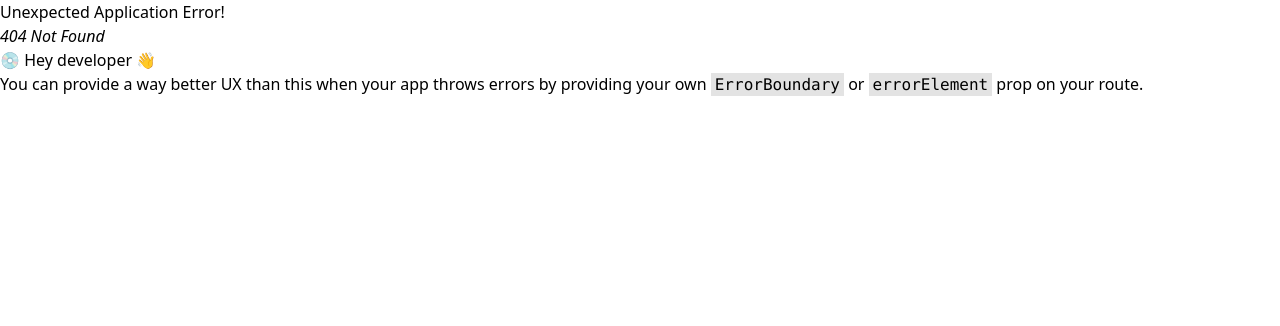
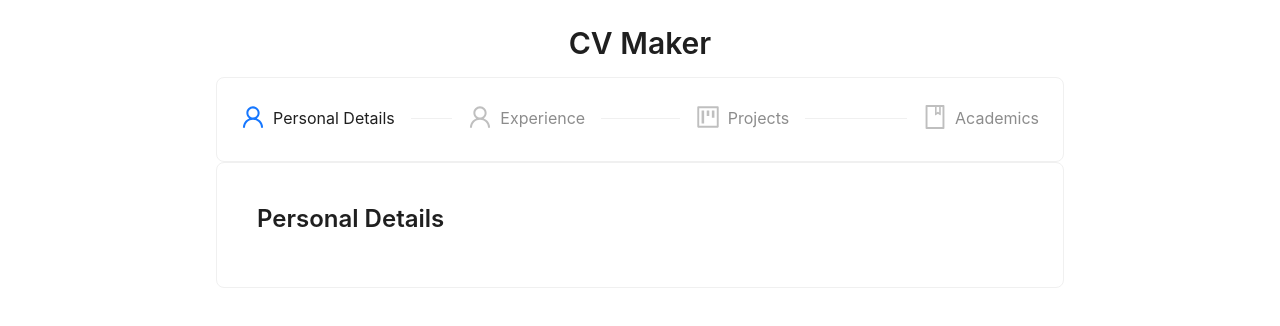
Before and after one commit to shariarhossain17/Job_Task_Ph, a React (Vite) app: page /cv-maker in a window 1280 px wide. Before the commit this address had no page. Shown: the top 326 px of the page. Built offline with nearby package versions, Linux system fonts and the light colour scheme.

Commit message:
added steps

```diff
--- a/package.json
+++ b/package.json
@@ -10,6 +10,7 @@
     "preview": "vite preview"
   },
   "dependencies": {
+    "@ant-design/icons": "^5.6.1",
     "@tailwindcss/vite": "^4.1.4",
     "antd": "^5.24.8",
     "dayjs": "^1.11.13",
--- a/src/App.tsx
+++ b/src/App.tsx
@@ -1,12 +1,7 @@
 import "./App.css";
-import EmployeeTable from "./pages/EmployeeTable";
 
 function App() {
-  return (
-    <>
-      <EmployeeTable></EmployeeTable>
-    </>
-  );
+  return <></>;
 }
 
 export default App;
--- a/src/main.tsx
+++ b/src/main.tsx
@@ -2,6 +2,7 @@ import { StrictMode } from "react";
 import { createRoot } from "react-dom/client";
 import { createBrowserRouter, RouterProvider } from "react-router";
 import "./index.css";
+import CvMaker from "./pages/CvMaker";
 import EmployeeTable from "./pages/EmployeeTable";
 
 const router = createBrowserRouter([
@@ -10,8 +11,8 @@ const router = createBrowserRouter([
     element: <EmployeeTable></EmployeeTable>,
   },
   {
-    path: "/hello",
-    element: <EmployeeTable></EmployeeTable>,
+    path: "/cv-maker",
+    element: <CvMaker></CvMaker>,
   },
 ]);
 createRoot(document.getElementById("root")!).render(
--- /dev/null
+++ b/src/pages/CvMaker.tsx
@@ -0,0 +1,65 @@
+import {
+  BookOutlined,
+  //   BriefcaseOutlined,
+  ProjectOutlined,
+  UserOutlined,
+} from "@ant-design/icons";
+import { Card, Steps, Typography } from "antd";
+import { useState } from "react";
+const { Title } = Typography;
+const { Step } = Steps;
+const CvMaker = () => {
+  const [current, setCurrent] = useState(0);
+  const steps = [
+    {
+      title: "Personal Details",
+      icon: <UserOutlined />,
+    },
+    {
+      title: "Experience",
+      icon: <UserOutlined></UserOutlined>,
+    },
+    {
+      title: "Projects",
+      icon: <ProjectOutlined />,
+    },
+    {
+      title: "Academics",
+      icon: <BookOutlined />,
+    },
+  ];
+
+  const goToStep = (step) => {
+    setCurrent(step);
+  };
+  return (
+    <div>
+      <div className="p-6 max-w-4xl mx-auto">
+        <Title level={2} className="mb-6 text-center">
+          CV Maker
+        </Title>
+
+        <Card className="mb-6">
+          <Steps current={current} onChange={goToStep}>
+            {steps.map((item) => (
+              <Step key={item.title} title={item.title} icon={item.icon} />
+            ))}
+          </Steps>
+        </Card>
+
+        <Card>
+          <div className="p-4">
+            <Title level={3} className="mb-4">
+              {steps[current].title}
+            </Title>
+            {/* {renderStepContent()} */}
+          </div>
+        </Card>
+
+        {/* {renderCVPreview()} */}
+      </div>
+    </div>
+  );
+};
+
+export default CvMaker;
```
Also changed, not shown: 1 other file (tests, documents, lock files or other folders).
